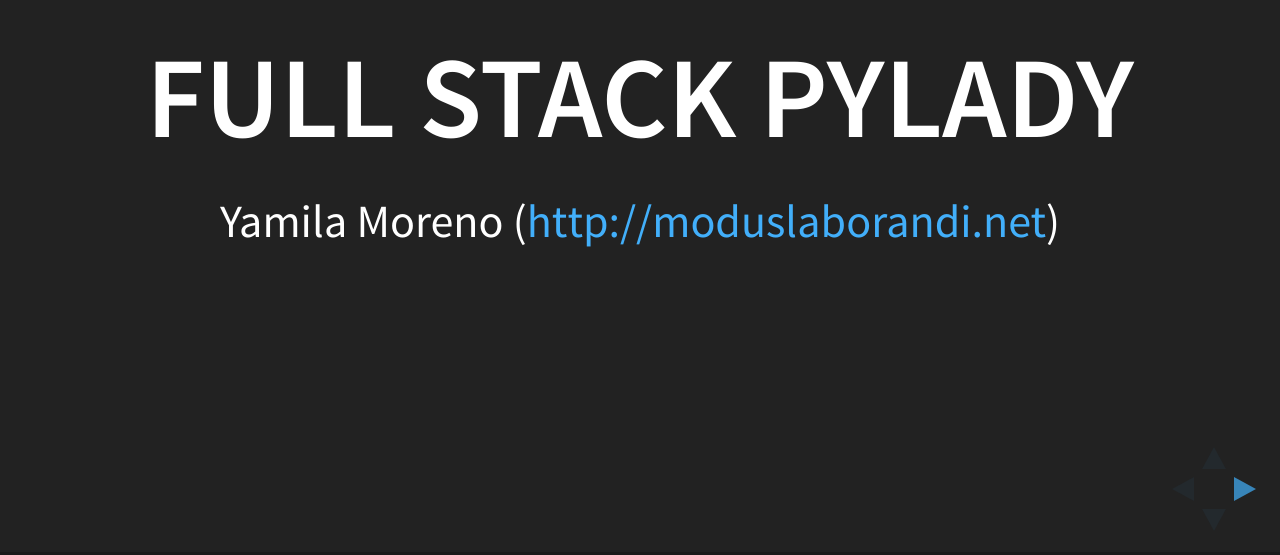
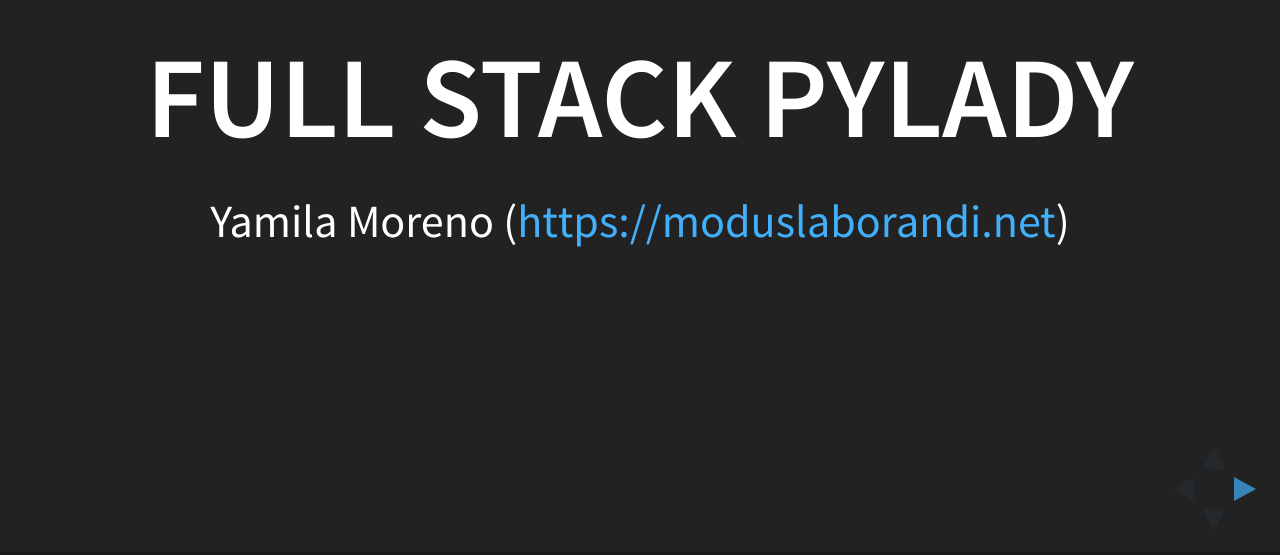
Before and after one commit to yamila-moreno/full-stack-pylady, a plain HTML site: page index.html in a window 1280 px wide. Shown: the part 245-800 px from the top of the page. Drawn offline with Linux system fonts and the light colour scheme.

Commit message:
Update index.html

```diff
--- a/index.html
+++ b/index.html
@@ -33,7 +33,7 @@
 				<section>
                     <h1>Full Stack Pylady</h1>
 					<p>
-						Yamila Moreno (<a href="http://moduslaborandi.net">http://moduslaborandi.net</a>)
+						Yamila Moreno (<a href="https://moduslaborandi.net">https://moduslaborandi.net</a>)
 					</p>
                 </section>
 				<section>
```
